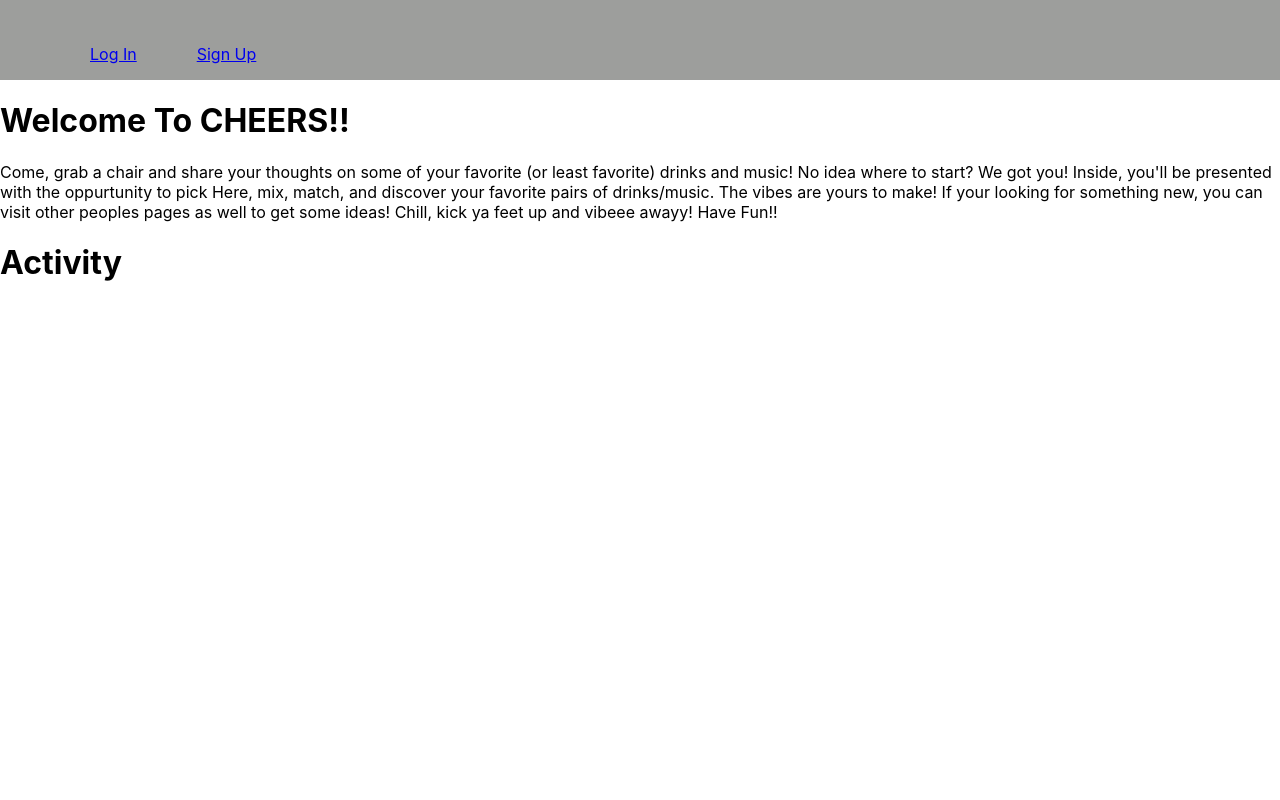
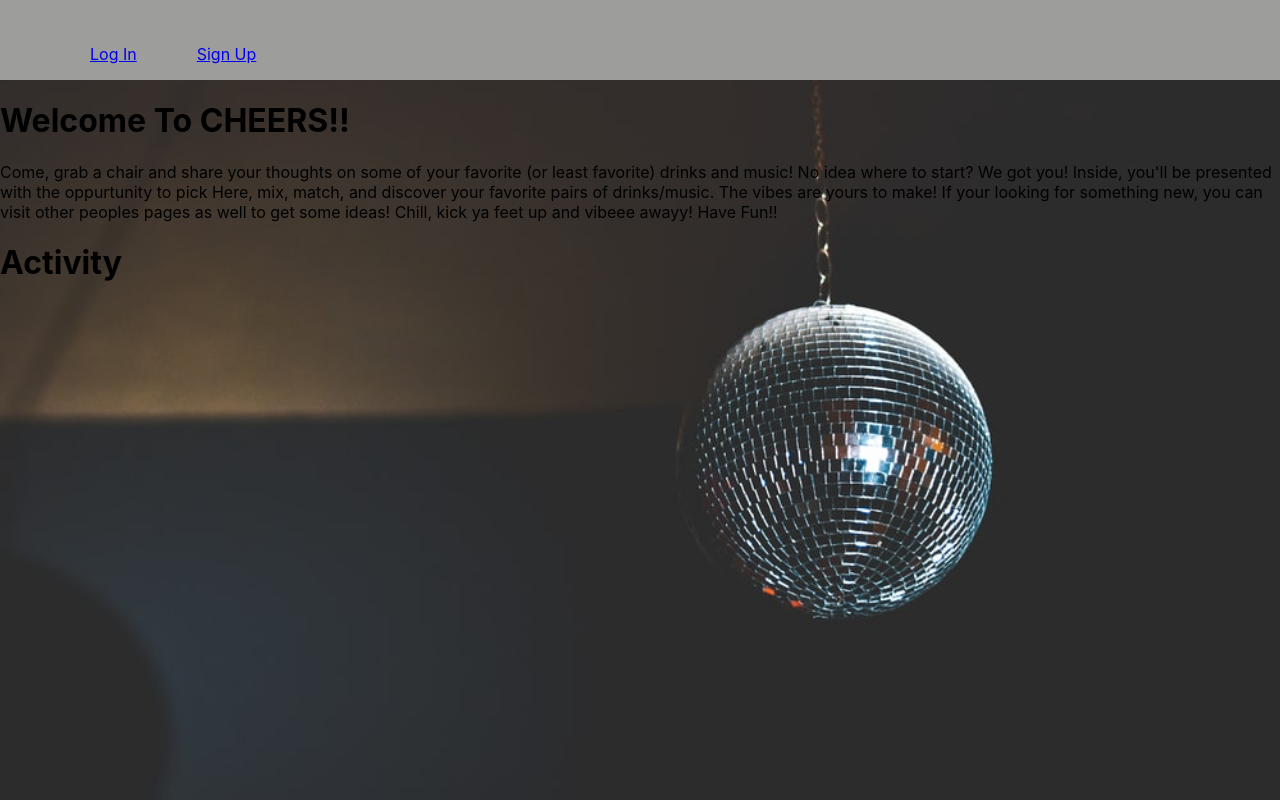
Before and after one commit to imcocokim/cheers-front-end, a React (Create React App) app: page / in a window 1280 px wide. Built offline with nearby package versions, Linux system fonts and the light colour scheme; no server answers.

Commit message:
add boozyTunes cards

```diff
--- a/src/pages/Signup/Signup.module.css
+++ b/src/pages/Signup/Signup.module.css
@@ -1,3 +1,8 @@
+body {
+  background: url(../../components/images/photo-1546081614-6f95a437dc2c.jpeg);
+  background-size: cover;
+}
+
 .container {
   display: flex;
   align-items: center;
```
Also changed, not shown: src/components/boozyTuneCard/boozyTuneCard.jsx (added, +14 -0 lines), src/components/images/photo-1546081614-6f95a437dc2c.jpeg (added), src/components/images/stoyan-daskalov-pre-comp-2-1-00001.jpg (added).
